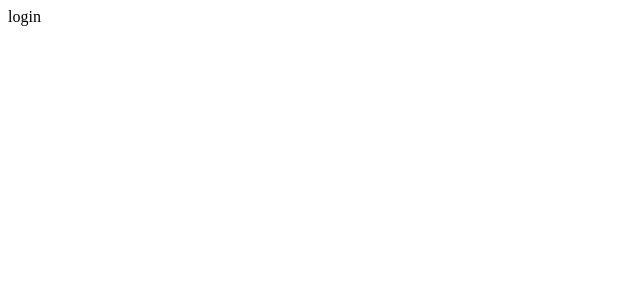
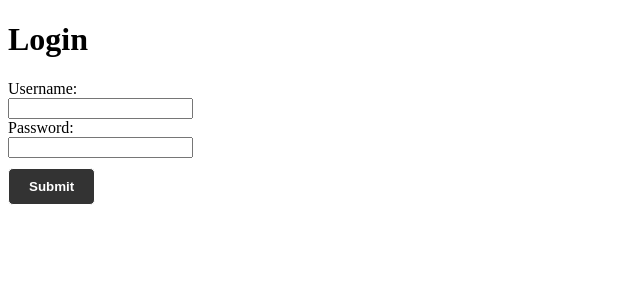
Before and after one commit to Dipanshu-Singh-Dev/Wise_Words, a Next.js app: page /login in a window 1280 px wide. Shown: the top 300 px of the page, without its empty margins (0-640 px from the left). Built offline with nearby package versions, Linux system fonts and the light colour scheme.

Commit message:
completed till login

```diff
--- a/db.json
+++ b/db.json
@@ -2,7 +2,12 @@
   "posts": [
     {
       "author": "author2",
-      "comments": [],
+      "comments": [
+        {
+          "username": "Dipanshu",
+          "comment": "Facere"
+        }
+      ],
       "userId": 1,
       "id": 1,
       "title": "sunt aut facere repellat provident occaecati excepturi optio reprehenderit",
@@ -826,6 +831,7 @@
   "users": [
     {
       "id": 1,
+      "username": "admin",
       "email": "admin@wise.words",
       "role": "admin",
       "password": "123456"
--- a/src/components/Pagination.jsx
+++ b/src/components/Pagination.jsx
@@ -1,6 +1,6 @@
 const Pagination = ({ page, updatePage }) => {
   return (
-    <div>
+    <div style={{ textAlign: "center", marginTop: "25px" }}>
       <button onClick={() => updatePage(1)}>First</button>
       <button
         onClick={() => {
--- a/src/components/index.js
+++ b/src/components/index.js
@@ -2,4 +2,4 @@ export { default as BlogPostGrid } from "./Grid";
 export { default as Pagination } from "./Pagination";
 export { default as Navbar } from "./Navbar/Navbar";
 export { default as Comments } from "./comments/Comments";
-export { default as AddCommentForm } from "./comments/AddCommentForm/AddCommentForm";
+export { default as AddCommentForm } from "./AddCommentForm/AddCommentForm";
--- a/src/pages/login.js
+++ b/src/pages/login.js
@@ -1,7 +1,63 @@
-import React from "react";
+import { useState } from "react";
+import axios from "axios";
+import { useDispatch, useSelector } from "react-redux";
+const Login = () => {
+  const [username, setUsername] = useState("");
+  const [password, setPassword] = useState("");
+  const dispatch = useDispatch();
+  const role = useSelector((state) => state.role);
 
-const login = () => {
-  return <div>login</div>;
+  const handleSubmit = async (event) => {
+    event.preventDefault();
+    try {
+      const response = await axios.get(
+        `http://localhost:4000/users?q=${username}`
+      );
+      const data = response.data;
+
+      const deets = data.filter((e) => {
+        if (e.username === username && e.password === password) return e;
+      });
+      const { role, username: user } = deets[0];
+      console.log(role, user);
+      if (deets.length == 0) window.alert("Please check your credentials");
+      else {
+        dispatch({ type: "Login", role, user });
+      }
+    } catch (error) {
+      window.alert("Error");
+      console.log(error);
+    }
+  };
+
+  return (
+    <div>
+      <h1>Login</h1>
+      <form onSubmit={handleSubmit}>
+        <label>
+          Username:
+          <br />
+          <input
+            onChange={(e) => setUsername(e.target.value)}
+            type="text"
+            name="username"
+          />
+        </label>
+        <br />
+        <label>
+          Password:
+          <br />
+          <input
+            onChange={(e) => setPassword(e.target.value)}
+            type="password"
+            name="password"
+          />
+        </label>
+        <br />
+        <button type="submit">Submit</button>
+      </form>
+    </div>
+  );
 };
 
-export default login;
+export default Login;
--- a/src/redux/store.js
+++ b/src/redux/store.js
@@ -1,11 +1,15 @@
 const { legacy_createStore: createStore } = require("redux");
-const reducer = (
-  action,
-  state = {
-    role: "",
-  }
-) => {
-  if (action) return { ...state, role: action.payload };
+const def = {
+  role: "",
+  user: "",
+};
+const reducer = (state = def, action) => {
+  if (action)
+    return {
+      ...state,
+      role: action.role,
+      user: action.user,
+    };
   else return { ...state };
 };
 const store = createStore(reducer);
--- a/src/styles/globals.css
+++ b/src/styles/globals.css
@@ -5,4 +5,17 @@ a{
 }
 button{
     cursor: pointer;
+    padding: 10px 20px;
+    margin: 10px auto;
+        border-radius: 5px;
+        font-weight: bold;
+        color: #fff;
+        background-color: #333;
+        border: 1px solid #fff;
+
 }
+button:hover {
+    color: black;
+        background-color: #fff;
+        border: 1px solid #666;
+}
```
Also changed, not shown: src/components/Navbar/Navbar.jsx (+10 -4 lines), src/components/AddCommentForm/AddCommentForm.jsx (renamed from src/components/comments/AddCommentForm/AddCommentForm.jsx), src/components/AddCommentForm/AddCommentForm.module.css (renamed from src/components/comments/AddCommentForm/AddCommentForm.module.css).
